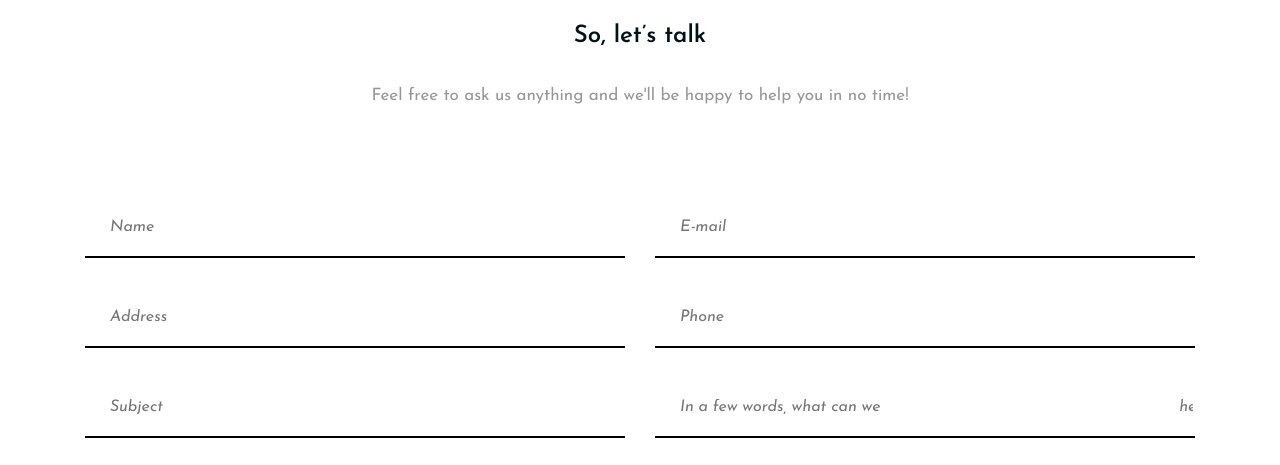
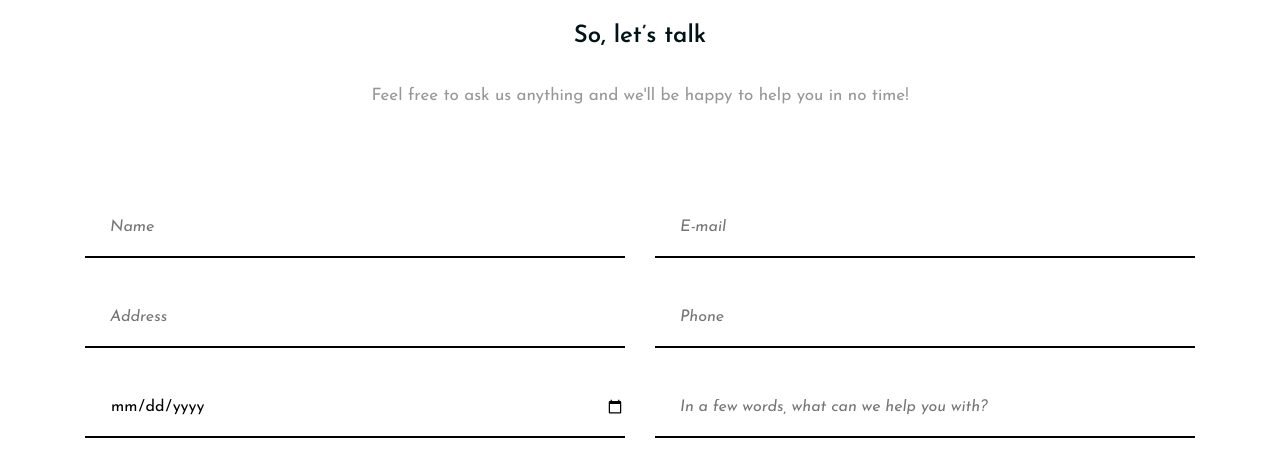
Before and after one commit to fastercities/fastercities.github.io, a plain HTML site: page contact.html in a window 1280 px wide. Shown: the part 259-724 px from the top of the page. Drawn offline with Linux system fonts and the light colour scheme; some packages are replaced by stand-ins of ours.

Commit message:
Adding date input

```diff
--- a/contact.html
+++ b/contact.html
@@ -106,11 +106,10 @@
 								placeholder="Phone" />
 						</div>
 						<div class="col-md-6">
-							<input type="text" id="subject" placeholder="Subject" required>
+							<input type="date" id="date" placeholder="Date of service" required>
 						</div>
 						<div class="col-md-6">
-							<input type="text" id="services" placeholder="In a few words, what can we
-								help you with?">
+							<input type="text" id="services" placeholder="In a few words, what can we help you with?">
 						</div>
 						<div class="col-md-12">
 							<textarea id="message" placeholder="Message" required></textarea>
```
